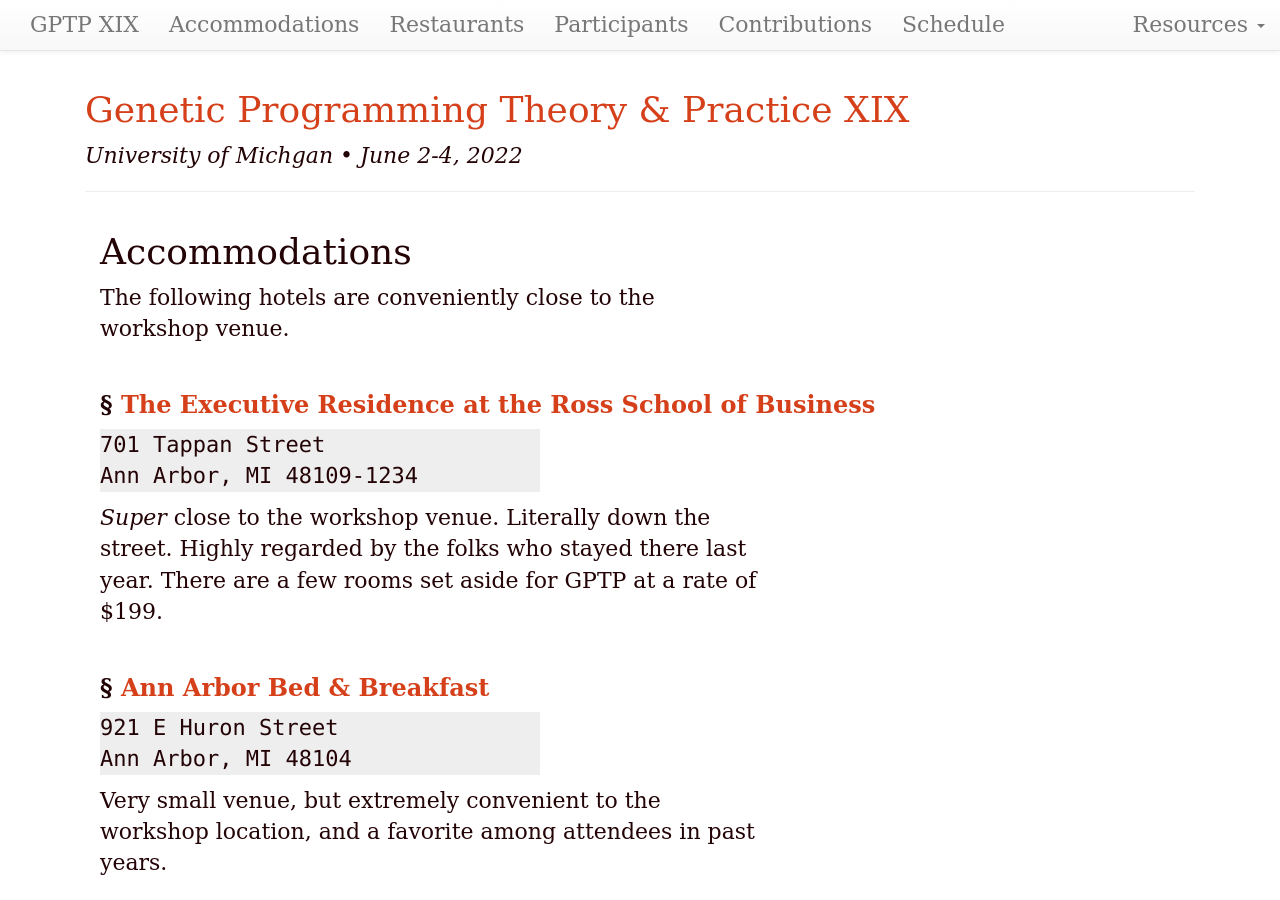
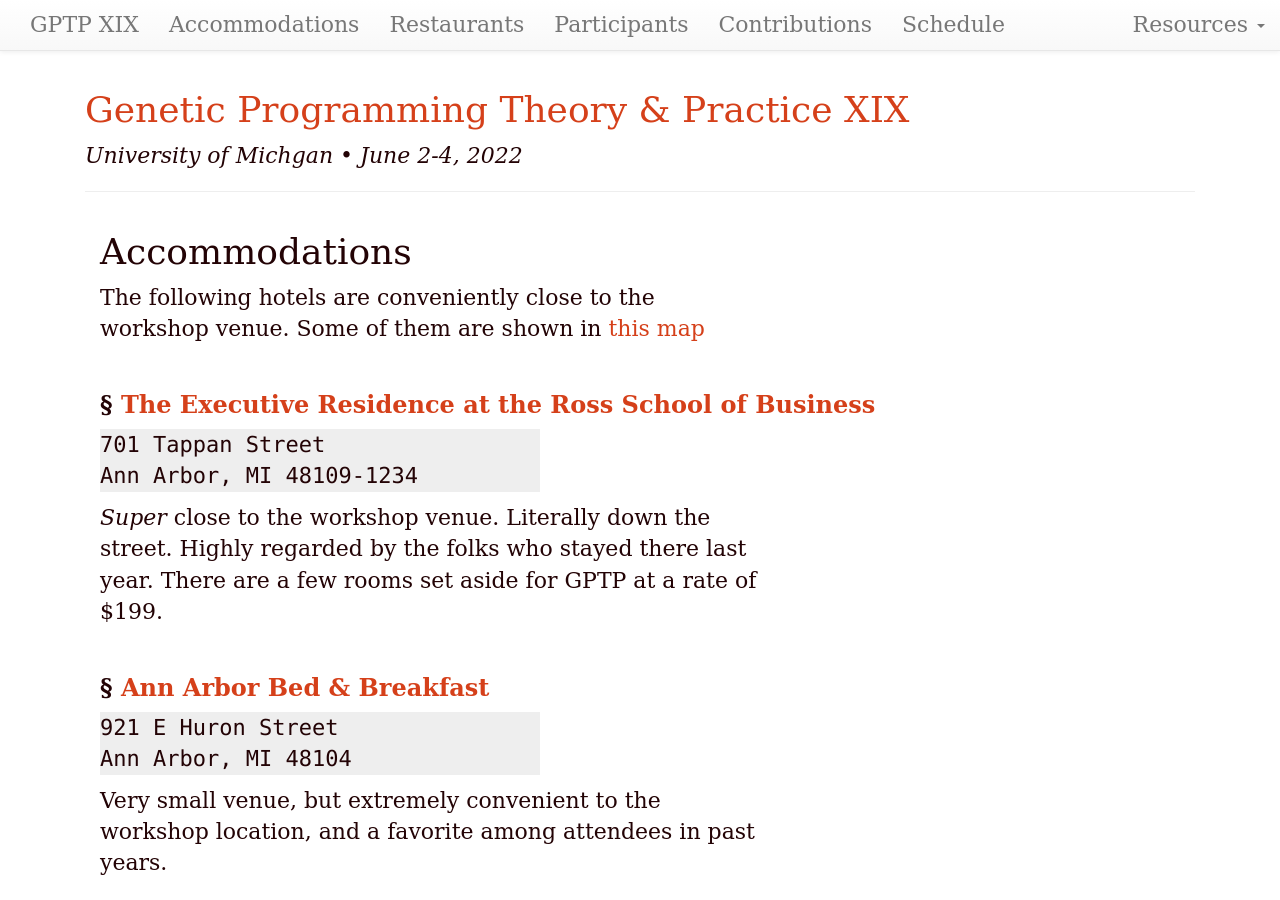
Before and after one commit to GPTP-workshop/gptp-workshop.github.io, a Jekyll site: the page built from accommodations.md, in a window 1280 px wide and 900 px high. Built offline with Jekyll 4.4.1, drawn with Linux system fonts in a browser that asks for light colours; our own code applies the rules of GitHub Pages for plain Markdown files.

Commit message:
Update accommodations.md

```diff
--- a/accommodations.md
+++ b/accommodations.md
@@ -7,7 +7,7 @@ dates: "June 2-4, 2022"
 
 # Accommodations
 
-The following hotels are conveniently close to the workshop venue.
+The following hotels are conveniently close to the workshop venue. Some of them are shown in [this map](https://www.google.com/maps/d/u/0/viewer?mid=1tHcZafajq_R5saxe4Pmtu1RxeUjO-MPX&ll=42.27876251803364%2C-83.7425372108465&z=16)
 
 
 ### [The Executive Residence at the Ross School of Business](https://www.acc-elandconferencecenter.com/)
```
